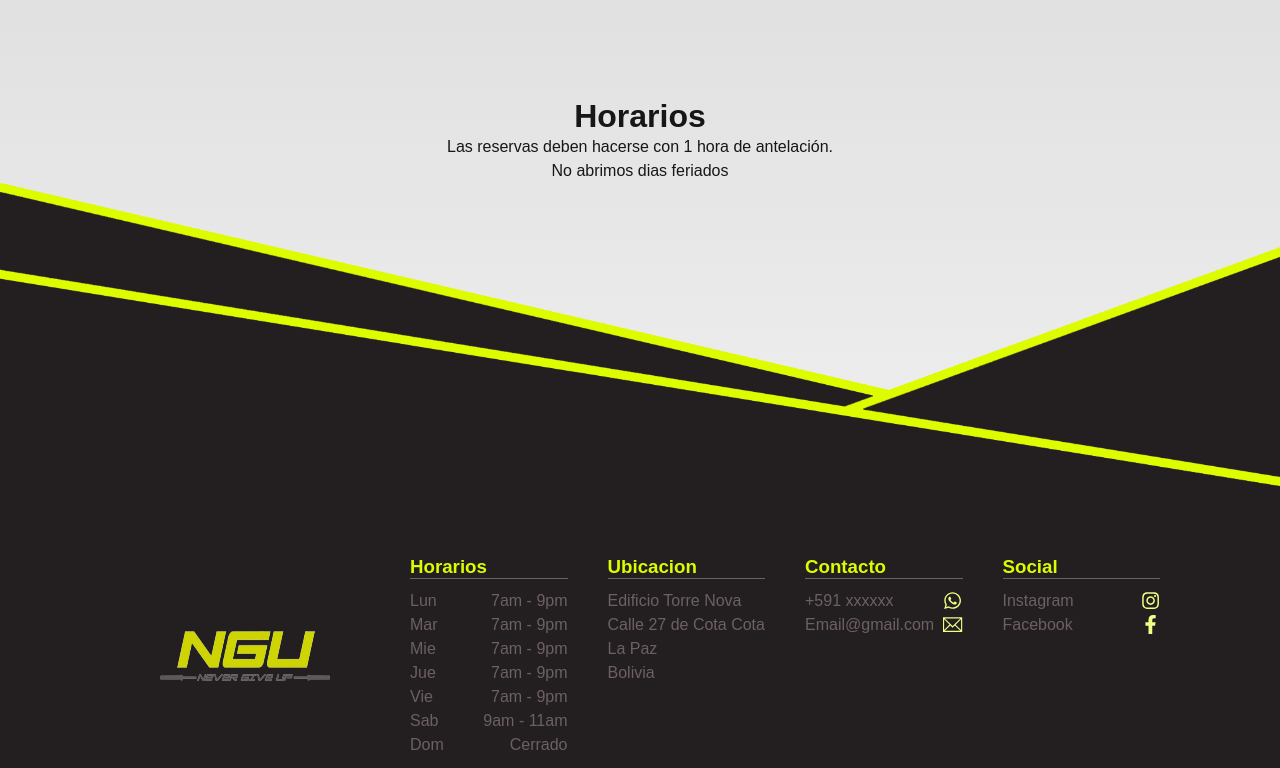
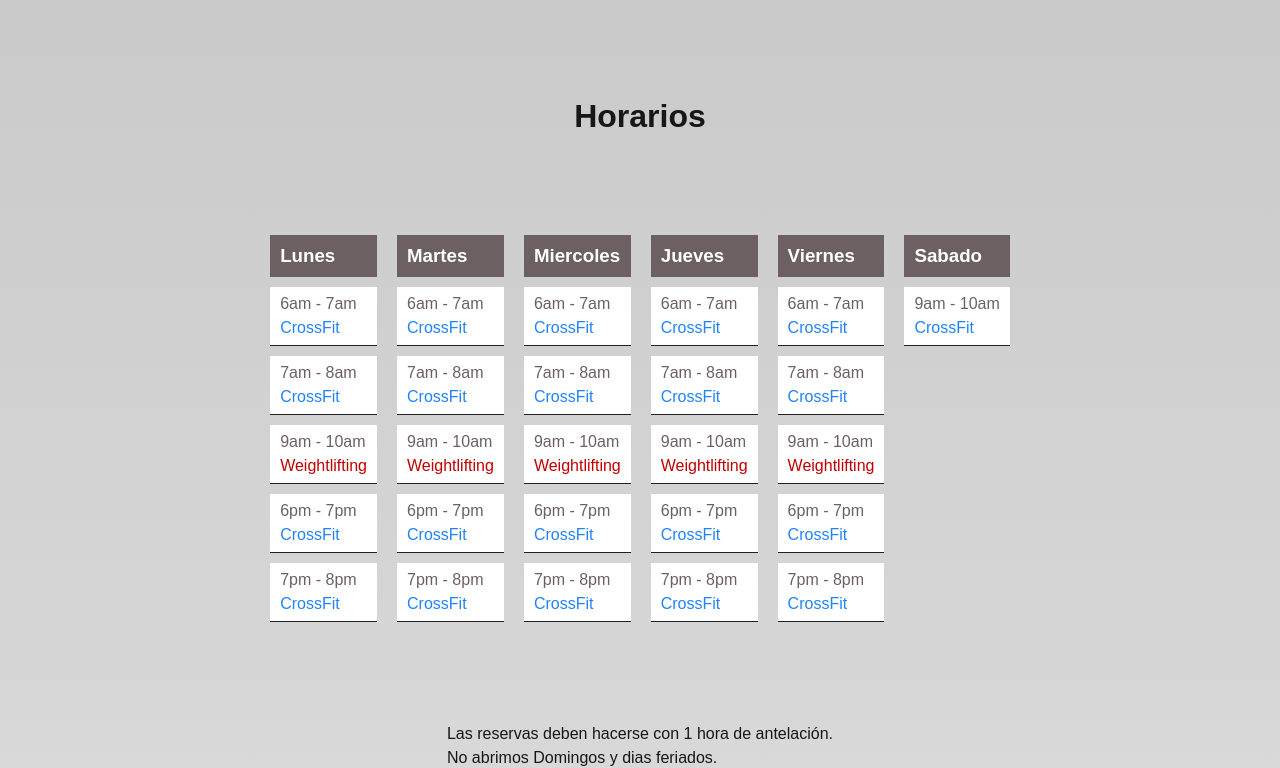
Before and after one commit to Cristhyan1993/ngu-website, a Next.js app: page / in a window 1280 px wide. Shown: the part 6325-7093 px from the top of the page. Built offline with nearby package versions, Linux system fonts and the light colour scheme; a web font is replaced by a local one.

Commit message:
added timetable

```diff
--- a/src/app/globals.css
+++ b/src/app/globals.css
@@ -1,10 +1,11 @@
 :root {
-  --background: linear-gradient(0deg, rgba(251,251,251,1) 0%, rgba(145,145,145,1) 50%, rgba(251,251,251,1) 100%);
+  --background: linear-gradient(0deg, rgb(230, 230, 230) 0%, rgba(155,155,155) 50%, rgba(230,230,230) 100%);
   --text: #171717;
   --textLight: #595959;
   --primary: #EAFF47;
   --primaryLight: #F1FF85;
   --primaryDark: #DDFC00;
+  /* --primaryDark: #B4CC00; */
   --secondary:#4C4345;
   --secondaryLight: #6C6063;
   --secondaryDark: #231F20;
--- a/src/components/contact/Contact.jsx
+++ b/src/components/contact/Contact.jsx
@@ -14,7 +14,7 @@
       <div className='wrapper'>
         <div className={styles.content}>
           <div className={styles.contentLeft}>
-            <Image src="/quote.PNG" width={250} height={500} alt="quote" className={styles.image} />
+            <Image src="/quote.PNG" width={250} height={500} alt="quote" className={`${styles.image} ${styles.hidden}`} />
           </div>
           <div className={styles.contentRight}>
             <div className={styles.contactTop}>
--- a/src/components/contact/contact.module.css
+++ b/src/components/contact/contact.module.css
@@ -95,4 +95,8 @@
     border-radius: 5px;
     min-height: 350px;
   }
+
+  .hidden {
+    display:none;
+  }
 }
--- /dev/null
+++ b/src/components/timetable/Lesson.jsx
@@ -0,0 +1,14 @@
+import React from 'react'
+import styles from './lesson.module.css'
+
+const Lesson = ({ session }) => {
+
+    return (
+        <div className={styles.session}>
+            <p className={styles.time}>{session.time}</p>
+            <p className={session.lesson == "CrossFit" ? styles.blue : styles.red}>{session.lesson}</p>
+        </div>
+    )
+}
+
+export default Lesson
--- a/src/components/timetable/Timetable.jsx
+++ b/src/components/timetable/Timetable.jsx
@@ -1,23 +1,101 @@
 import Image from 'next/image'
 import React from 'react'
 import styles from "./timetable.module.css"
+import Lesson from './Lesson'
 
 const Timetable = () => {
-  const timetable = [
-    {day: "Lunes",
-      lesson: {
-        time: "6am - 7am",
-        class: "CrossFit"
-      }
+  const timetable = {
+    weekdays: {
+      class: [
+        {
+          lesson: "CrossFit",
+          time: "6am - 7am"
+        },
+        {
+          lesson: "CrossFit",
+          time: "7am - 8am"
+        },
+        {
+          lesson: "Weightlifting",
+          time: "9am - 10am"
+        },
+        {
+          lesson: "CrossFit",
+          time: "6pm - 7pm"
+        },
+        {
+          lesson: "CrossFit",
+          time: "7pm - 8pm"
+        },
+      ]
+    },
+    saturday: {
+      class: [
+        {
+          lesson: "CrossFit",
+          time: "9am - 10am"
+        }
+      ]
     }
-  ]
+  }
   return (
-    <div className={styles.container}>
+    <div className={styles.container} id="horarios">
       <div className='wrapper'>
         <div className={styles.contents}>
           <h1>Horarios</h1>
-          <p>Las reservas deben hacerse con 1 hora de antelación.</p>
-          <p>No abrimos dias feriados</p>
+          <div className={styles.schedule}>
+            <div className={styles.dayContainer}>
+              <h3 className={styles.dayBox}>Lunes</h3>
+              {
+                timetable.weekdays.class.map((session, index) => (
+                  <Lesson key={index} session={session} />
+                ))
+              }</div>
+            <div className={styles.dayContainer}>
+              <h3 className={styles.dayBox}>Martes</h3>
+              {
+                timetable.weekdays.class.map((session, index) => (
+                  <Lesson key={index} session={session} />
+                ))
+              }
+            </div>
+            <div className={styles.dayContainer}>
+              <h3 className={styles.dayBox}>Miercoles</h3>
+              {
+                timetable.weekdays.class.map((session, index) => (
+                  <Lesson key={index} session={session} />
+                ))
+              }
+            </div>
+            <div className={styles.dayContainer}>
+              <h3 className={styles.dayBox}>Jueves</h3>
+              {
+                timetable.weekdays.class.map((session, index) => (
+                  <Lesson key={index} session={session} />
+                ))
+              }
+            </div>
+            <div className={styles.dayContainer}>
+              <h3 className={styles.dayBox}>Viernes</h3>
+              {
+                timetable.weekdays.class.map((session, index) => (
+                  <Lesson key={index} session={session} />
+                ))
+              }
+            </div>
+            <div className={styles.dayContainer}>
+              <h3 className={styles.dayBox}>Sabado</h3>
+              {
+                timetable.saturday.class.map((session, index) => (
+                  <Lesson key={index} session={session} />
+                ))
+              }
+            </div>
+
+          </div>
+          <div>
+            <p>Las reservas deben hacerse con 1 hora de antelación.</p>
+            <p>No abrimos Domingos y dias feriados.</p></div>
         </div>
       </div>
       <Image src="/edge-pattern.png" height={500} width={1500} alt="design stripes neon and black" className={styles.stripesPattern} />
--- /dev/null
+++ b/src/components/timetable/lesson.module.css
@@ -0,0 +1,20 @@
+.session {
+    display: flex;
+    flex-direction: column;
+    justify-content: space-around;
+    border-bottom: 1px solid var(--secondaryDark);
+    background-color: #fff;
+    padding: 5px 10px;
+}
+
+.time {
+    color: var(--secondaryLight);
+}
+
+.blue {
+    color: #2084F6;
+}
+
+.red {
+    color: #C10000;
+}
--- a/src/components/timetable/timetable.module.css
+++ b/src/components/timetable/timetable.module.css
@@ -9,6 +9,28 @@
     width: 100%;
     flex-direction: column;
     align-items: center;
+    padding-left: 10px;
+    padding-right: 10px;
+    gap: 100px;
+}
+
+.schedule {
+    display: flex;
+    justify-content: center;
+    gap: 20px;
+    flex-wrap: wrap;
+}
+
+.dayContainer {
+    display: flex;
+    flex-direction: column;
+    gap: 10px;
+}
+
+.dayBox {
+    background-color: var(--secondaryLight);
+    color: #fff;
+    padding: 10px;
 }
 
 .stripesPattern {
```
